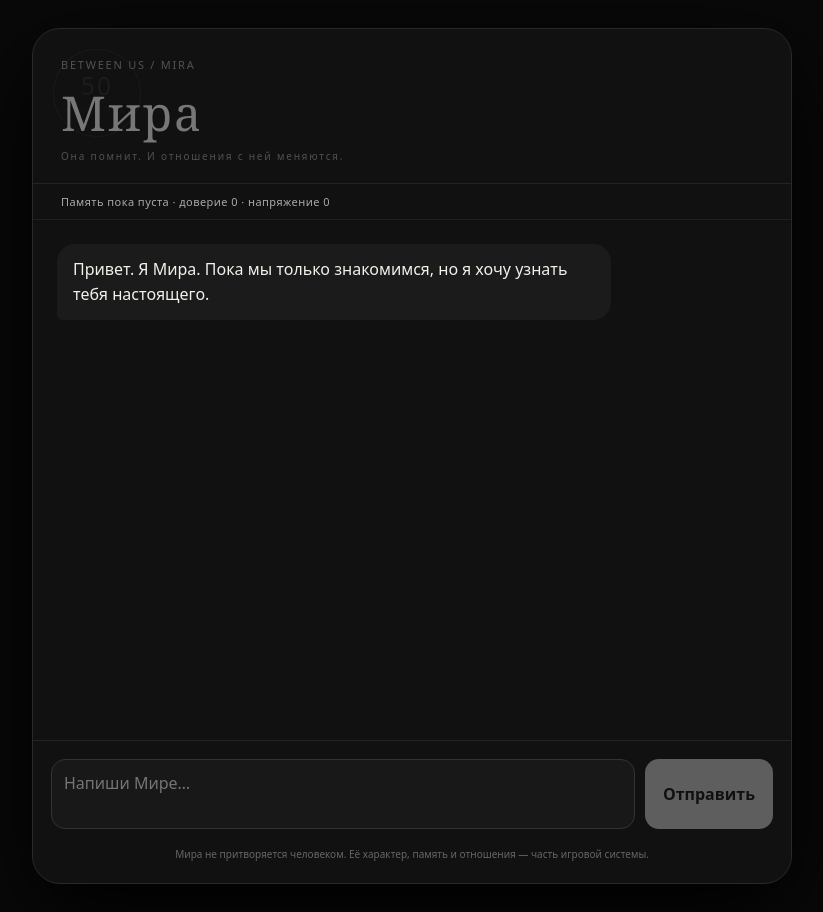
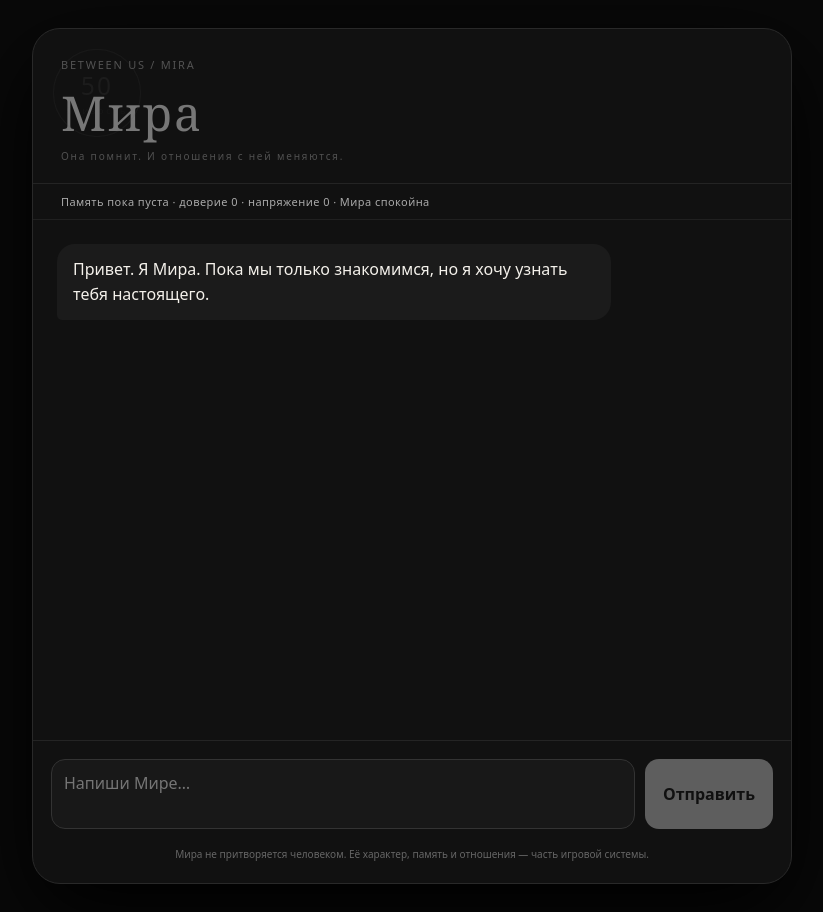
Before and after one commit to IvanYasko11/emocional_game, a Next.js app: page /mira in a window 1280 px wide. Shown: the whole page, without its empty margins (228-1051 px from the left). Built offline with nearby package versions, Linux system fonts and the light colour scheme.

Commit message:
feat: connect Mira chat to relationship state

```diff
--- a/app/mira/page.tsx
+++ b/app/mira/page.tsx
@@ -3,21 +3,98 @@
 import { useEffect, useMemo, useState } from 'react';
 import './mira.css';
 
+type Mood = 'calm' | 'warm' | 'playful' | 'sad' | 'curious' | 'guarded';
 type Memory = { text: string; createdAt: number };
-type MiraState = { trust: number; closeness: number; tension: number; memories: Memory[]; firstName: string };
+type MiraState = { trust: number; closeness: number; tension: number; memories: Memory[]; firstName: string; mood: Mood };
+type ChatMessage = { role: 'mira' | 'user'; text: string };
 
 const KEY = 'between-us-mira-v1';
 const SAVE = 'between-us-save-v3';
-const defaultState: MiraState = { trust: 0, closeness: 0, tension: 0, memories: [], firstName: 'ты' };
+const defaultState: MiraState = { trust: 0, closeness: 0, tension: 0, memories: [], firstName: 'ты', mood: 'calm' };
 
-function loadState(): MiraState { if (typeof window === 'undefined') return defaultState; try { const saved = JSON.parse(localStorage.getItem(KEY) || 'null'); const game = JSON.parse(localStorage.getItem(SAVE) || 'null'); const memories = Array.isArray(game?.memories) ? game.memories.map((text: string) => ({ text, createdAt: Date.now() })) : []; return { ...defaultState, ...(saved || {}), memories: saved?.memories?.length ? saved.memories : memories }; } catch { return defaultState; } }
-function inferFromGame(): MiraState { if (typeof window === 'undefined') return defaultState; try { const game = JSON.parse(localStorage.getItem(SAVE) || 'null'); if (!game) return defaultState; return { ...defaultState, trust: Number(game.trust || 0), closeness: Math.max(0, Number(game.trust || 0) * 2 - Number(game.tension || 0)), tension: Number(game.tension || 0), memories: Array.isArray(game.memories) ? game.memories.map((text: string) => ({ text, createdAt: Date.now() })) : [] }; } catch { return defaultState; } }
+function loadState(): MiraState {
+  if (typeof window === 'undefined') return defaultState;
+  try {
+    const saved = JSON.parse(localStorage.getItem(KEY) || 'null');
+    const game = JSON.parse(localStorage.getItem(SAVE) || 'null');
+    const memories = Array.isArray(saved?.memories) && saved.memories.length
+      ? saved.memories
+      : Array.isArray(game?.memories) ? game.memories.map((text: string) => ({ text, createdAt: Date.now() })) : [];
+    return { ...defaultState, ...(saved || {}), memories };
+  } catch { return defaultState; }
+}
+
+function inferFromGame(): Partial<MiraState> {
+  if (typeof window === 'undefined') return {};
+  try {
+    const game = JSON.parse(localStorage.getItem(SAVE) || 'null');
+    if (!game) return {};
+    return {
+      trust: Number(game.trust || 0),
+      closeness: Math.max(0, Number(game.trust || 0) * 2 - Number(game.tension || 0)),
+      tension: Number(game.tension || 0),
+      memories: Array.isArray(game.memories) ? game.memories.map((text: string) => ({ text, createdAt: Date.now() })) : [],
+    };
+  } catch { return {}; }
+}
 
 export default function MiraPage() {
-  const [state, setState] = useState<MiraState>(defaultState); const [messages, setMessages] = useState<{ role: 'mira' | 'user'; text: string }[]>([]); const [input, setInput] = useState(''); const [busy, setBusy] = useState(false);
-  useEffect(() => { const game = inferFromGame(); const saved = loadState(); const next = { ...saved, ...game, memories: game.memories.length ? game.memories : saved.memories }; setState(next); setMessages([{ role: 'mira', text: next.memories.length ? 'Ты вернулся. Я помню больше, чем в прошлый раз. Расскажешь, как ты?' : 'Привет. Я Мира. Пока мы только знакомимся, но я хочу узнать тебя настоящего.' }]); }, []);
-  const relationship = useMemo(() => Math.max(0, Math.min(100, 50 + state.closeness * 4 - state.tension * 2)), [state]);
+  const [state, setState] = useState<MiraState>(defaultState);
+  const [messages, setMessages] = useState<ChatMessage[]>([]);
+  const [input, setInput] = useState('');
+  const [busy, setBusy] = useState(false);
+
+  useEffect(() => {
+    const saved = loadState();
+    const game = inferFromGame();
+    const next = { ...saved, ...game, memories: game.memories?.length ? game.memories : saved.memories };
+    setState(next);
+    setMessages([{ role: 'mira', text: next.memories.length ? 'Ты вернулся. Я помню больше, чем в прошлый раз. Расскажешь, как ты?' : 'Привет. Я Мира. Пока мы только знакомимся, но я хочу узнать тебя настоящего.' }]);
+  }, []);
+
+  const relationship = useMemo(() => Math.max(0, Math.min(100, 50 + state.closeness * 4 + state.trust * 2 - state.tension * 3)), [state]);
+  const moodLabel = { calm: 'спокойна', warm: 'теплеет', playful: 'играет', sad: 'грустит', curious: 'заинтересована', guarded: 'осторожна' }[state.mood];
+
   function persist(next: MiraState) { setState(next); localStorage.setItem(KEY, JSON.stringify(next)); }
-  async function send() { const text = input.trim(); if (!text || busy) return; setInput(''); setMessages(m => [...m, { role: 'user', text }]); setBusy(true); try { const res = await fetch('/api/mira', { method: 'POST', headers: { 'content-type': 'application/json' }, body: JSON.stringify({ message: text, state }) }); const data = await res.json(); setMessages(m => [...m, { role: 'mira', text: data.reply || 'Я рядом. Расскажи ещё.' }]); persist({ ...state, closeness: state.closeness + 1, memories: [...state.memories, { text: `Игрок сказал: ${text}`, createdAt: Date.now() }].slice(-30) }); } catch { setMessages(m => [...m, { role: 'mira', text: 'Я потеряла связь на секунду. Но разговор не потерян.' }]); } finally { setBusy(false); } }
-  return <main className="mira-shell"><section className="mira-card"><header className="mira-head"><div><span className="eyebrow">BETWEEN US / MIRA</span><h1>Мира</h1><p>Она помнит. И отношения с ней меняются.</p></div><div className="pulse" aria-label={`Близость ${relationship}%`}><span>{relationship}</span><small>близость</small></div></header><div className="memory-strip">{state.memories.length ? `Память: ${state.memories.length} воспоминаний` : 'Память пока пуста'} · доверие {state.trust} · напряжение {state.tension}</div><div className="chat" aria-live="polite">{messages.map((m, i) => <div key={i} className={`bubble ${m.role}`}>{m.text}</div>)}{busy && <div className="bubble mira typing">Мира печатает…</div>}</div><div className="composer"><textarea value={input} onChange={e => setInput(e.target.value)} onKeyDown={e => { if (e.key === 'Enter' && !e.shiftKey) { e.preventDefault(); send(); } }} placeholder="Напиши Мире…" rows={2} /><button onClick={send} disabled={busy || !input.trim()}>Отправить</button></div><footer>Мира не притворяется человеком. Её характер, память и отношения — часть игровой системы.</footer></section></main>;
+
+  async function send() {
+    const text = input.trim();
+    if (!text || busy) return;
+    setInput('');
+    const nextHistory = [...messages, { role: 'user' as const, text }];
+    setMessages(nextHistory);
+    setBusy(true);
+    try {
+      const res = await fetch('/api/mira', {
+        method: 'POST',
+        headers: { 'content-type': 'application/json' },
+        body: JSON.stringify({ message: text, state, history: messages.slice(-8) }),
+      });
+      const data = await res.json();
+      setMessages(m => [...m, { role: 'mira', text: data.reply || 'Я слушаю тебя.' }]);
+      const effects = data.effects || {};
+      const memoryText = typeof data.memory === 'string' ? data.memory.trim() : '';
+      const memories = memoryText
+        ? [...state.memories, { text: memoryText, createdAt: Date.now() }].slice(-30)
+        : state.memories;
+      persist({
+        ...state,
+        trust: Math.max(-10, Math.min(10, state.trust + Number(effects.trustDelta || 0))),
+        closeness: Math.max(-10, Math.min(10, state.closeness + Number(effects.closenessDelta || 0))),
+        tension: Math.max(0, Math.min(10, state.tension + Number(effects.tensionDelta || 0))),
+        mood: ['calm','warm','playful','sad','curious','guarded'].includes(effects.mood) ? effects.mood : state.mood,
+        memories,
+      });
+    } catch {
+      setMessages(m => [...m, { role: 'mira', text: 'Я потеряла связь на секунду. Но разговор не потерян.' }]);
+    } finally { setBusy(false); }
+  }
+
+  return <main className="mira-shell"><section className={`mira-card mood-${state.mood}`}>
+    <header className="mira-head"><div><span className="eyebrow">BETWEEN US / MIRA</span><h1>Мира</h1><p>Она помнит. И отношения с ней меняются.</p></div><div className="pulse" aria-label={`Близость ${relationship}%`}><span>{relationship}</span><small>близость</small></div></header>
+    <div className="memory-strip">{state.memories.length ? `Память: ${state.memories.length} воспоминаний` : 'Память пока пуста'} · доверие {state.trust} · напряжение {state.tension} · Мира {moodLabel}</div>
+    <div className="chat" aria-live="polite">{messages.map((m, i) => <div key={i} className={`bubble ${m.role}`}>{m.text}</div>)}{busy && <div className="bubble mira typing">Мира печатает…</div>}</div>
+    <div className="composer"><textarea value={input} onChange={e => setInput(e.target.value)} onKeyDown={e => { if (e.key === 'Enter' && !e.shiftKey) { e.preventDefault(); send(); } }} placeholder="Напиши Мире…" rows={2} /><button onClick={send} disabled={busy || !input.trim()}>Отправить</button></div>
+    <footer>Мира не притворяется человеком. Её характер, память и отношения — часть игровой системы.</footer>
+  </section></main>;
 }
```
